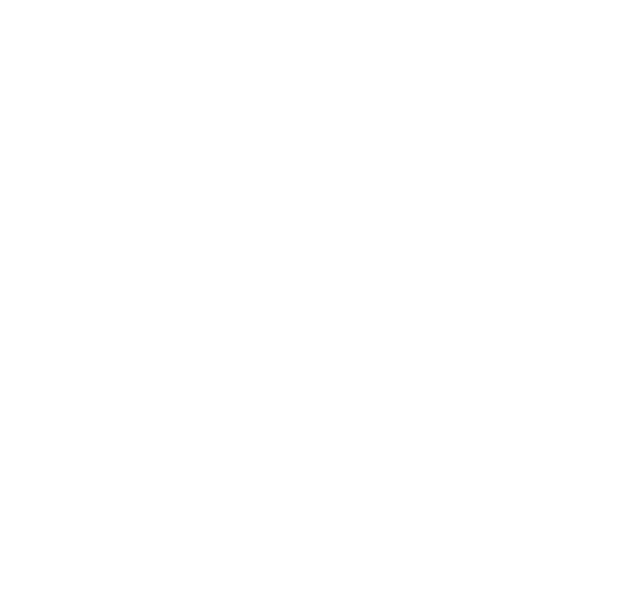
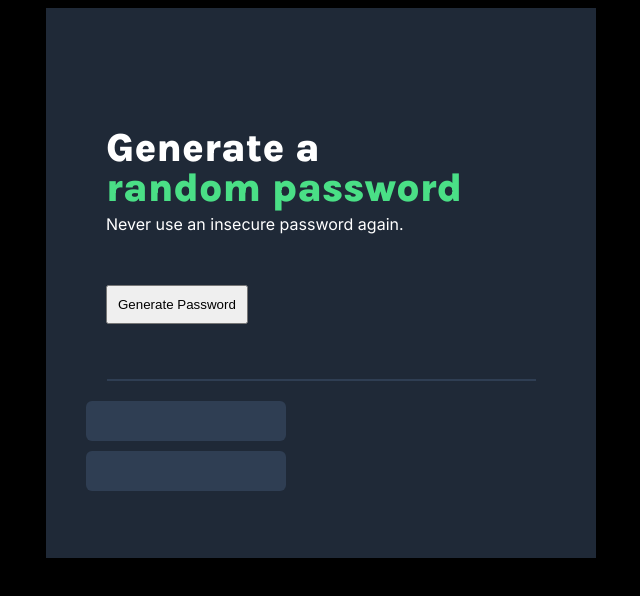
Before and after one commit to RGBrain/password-generator, a plain HTML site: page index.html in a window 1280 px wide. Shown: the whole page, without its empty margins (319-959 px from the left). Drawn offline with Linux system fonts and the light colour scheme.

Commit message:
HTML/CSS MVP

```diff
--- a/index.html
+++ b/index.html
@@ -4,9 +4,32 @@
     <meta charset="UTF-8">
     <meta http-equiv="X-UA-Compatible" content="IE=edge">
     <meta name="viewport" content="width=device-width, initial-scale=1.0">
-    <title>Document</title>
+    <link rel="preconnect" href="https://fonts.googleapis.com">
+    <link rel="preconnect" href="https://fonts.gstatic.com" crossorigin>
+    <link href="https://fonts.googleapis.com/css2?family=Inter&family=Karla:wght@800&display=swap" rel="stylesheet">
+    <link rel="stylesheet" href="style.css"></link>
+    <title>Random Password Generator</title>
 </head>
 <body>
 
+<div class="container">
+    <div class="hero-section">
+        <h1>Generate a </h1>
+        <h2>random password</h2>
+        <p class="tagline">Never use an insecure password again.</p>
+    </div>
+    <div class="button-area">
+        <button>Generate Password</button>
+    </div>
+    <div class="line"></div>
+    <div class="output">
+        <div id="passwordOne" class="passwordOutput">
+            <p></p>
+        </div>
+        <div id="passwordTwo" class="passwordOutput">
+            <p></p>
+        </div>
+    </div>
+</div>
 </body>
 </html>
--- a/index.js
+++ b/index.js
@@ -0,0 +1,2 @@
+const characters = ["A","B","C","D","E","F","G","H","I","J","K","L","M","N","O","P","Q","R","S","T","U","V","W","X","Y","Z","a","b","c","d","e","f","g","h","i","j","k","l","m","n","o","p","q","r","s","t","u","v","w","x","y","z", "0", "1", "2", "3", "4", "5", "6", "7", "8", "9","~","`","!","@","#","$","%","^","&","*","(",")","_","-","+","=","{","[","}","]",",","|",":",";","<",">",".","?",
+"/"];
--- a/style.css
+++ b/style.css
@@ -0,0 +1,105 @@
+/* Set variables  */
+
+:root {
+    --dark-grey: #1F2937;
+    --very-dark-grey: #2F3E53;
+    --white: #ffffff;
+    --green: #4ADF86;
+    --orange: #F59E0B;
+  }
+
+body {
+
+    font-family: 'karla', Helvetica, arial, sans-serif;
+    background-color: black;
+    color: var(--white);
+}
+.container {
+    background-color: var(--dark-grey);
+    height: 550px;
+    width: 550px;
+    /* display: flex; */
+    margin: auto;
+    position: relative;
+}
+
+h1,
+h2 {
+    position: relative;
+    top: 120px;
+    align-items: center;
+    font-size: 40px;
+    line-height: 40px;
+    padding: 10px;
+    padding-top: 0px;
+    padding-bottom: 0px;
+    margin-bottom: 0px;
+    margin-top: 0px;
+    margin-left: 50px;
+    /* border: solid white; */
+    width: 400px;
+}
+h2 {
+    color: var(--green);
+}
+
+.hero-section {
+    align-items: center;
+}
+
+.color-change {
+    color: var(--green);
+}
+
+.tagline {
+    position: relative;
+    top: 100px;
+    padding: 10px;
+    margin-left: 50px;
+    font-family: 'Inter', sans-serif;
+}
+button {
+    position: relative;
+    top: 125px;
+    margin-left: 60px;
+    padding: 10px;
+}
+
+.line {
+    border-bottom: var(--very-dark-grey) solid 2px;
+    margin: auto;
+    position: relative;
+    width: 78%;
+    top: 180px;
+}
+
+output {
+    display: flex;
+    align-items: center;
+    justify-content: center;
+}
+
+/* TODO - Sort placement of output password fields */
+.passwordOutput {
+    background-color: var(--very-dark-grey);
+    width: 200px;
+    height: 40px;
+    top: 190px;
+    position: relative;
+    border-radius: 6px;
+    clear: both;
+    display: flex;
+    align-items: center;
+    justify-content: center;
+    margin: 10px;
+    margin-left: 40px;
+    margin-right: 40px;
+}
+
+.passwordOne {
+    float: left;
+}
+.passwordTwo {
+    margin-left: 160px;
+    float: right;
+}
```
